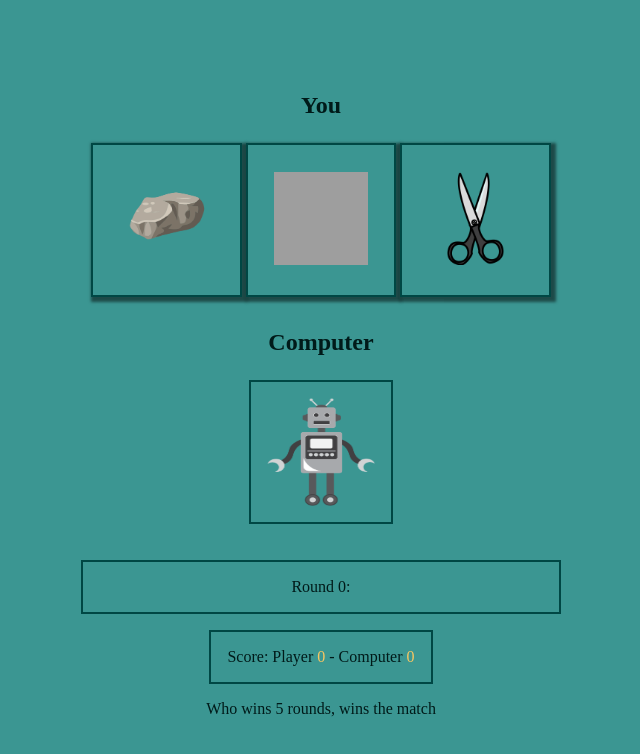
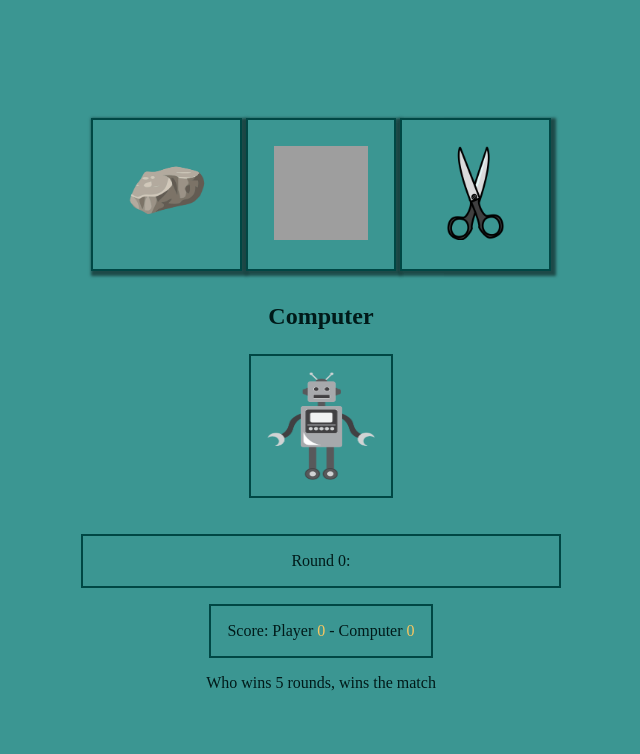
Before and after one commit to dak79/odin-rock, a plain HTML site: page index.html in a window 1280 px wide. Shown: the part 40-794 px from the top of the page, without its empty margins (319-959 px from the left). Drawn offline with Linux system fonts and the light colour scheme; grey boxes are pictures that could not be loaded.

Commit message:
cutting "you"

```diff
--- a/index.html
+++ b/index.html
@@ -14,8 +14,6 @@
             <h1>Rock Paper Scissor</h1>
         </div>
         <div id="container">
-            <h2>You</h2>
-
             <div id="buttons">
                 <button data-play="Rock" class="btn"><img class="rps" src="img/rock.png" alt="rock" /></button>
                 <button data-play="Paper" class="btn"><img class="rps" src="img/paper.png" alt="paper" /></button>
```
